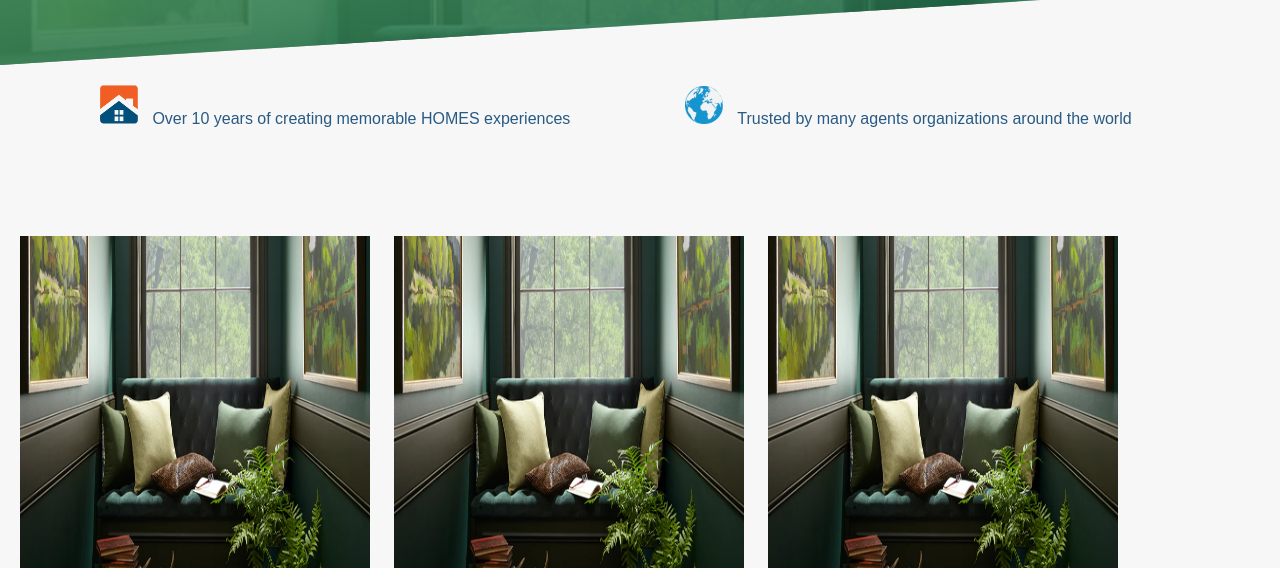
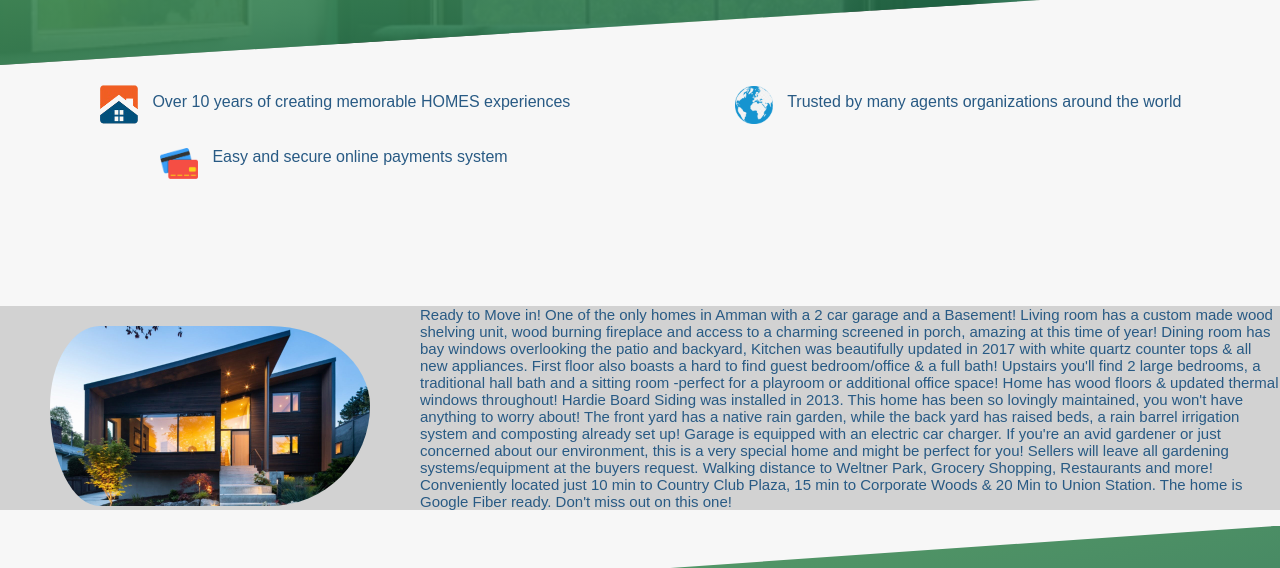
Before and after one commit to seis-amigos/baytAlbuyut, a plain HTML site: page Homes.html in a window 1280 px wide. Shown: the part 231-799 px from the top of the page. Drawn offline with nearby package versions, Linux system fonts and the light colour scheme; a web font is replaced by a local one.

Commit message:
last edit

```diff
--- a/Homes.html
+++ b/Homes.html
@@ -10,10 +10,11 @@
         integrity="sha512-iBBXm8fW90+nuLcSKlbmrPcLa0OT92xO1BIsZ+ywDWZCvqsWgccV3gFoRBv0z+8dLJgyAHIhR35VZc2oM/gI1w=="
         crossorigin="anonymous" referrerpolicy="no-referrer" />
     <link rel="preconnect" href="https://fonts.gstatic.com">
+    <link rel="preconnect" href="https://fonts.gstatic.com">
+    <link href="https://fonts.googleapis.com/css2?family=Francois+One&display=swap" rel="stylesheet">
     <link href="https://fonts.googleapis.com/css2?family=Francois+One&display=swap" rel="stylesheet">
     <link rel="stylesheet" href="css/home.css">
-
-    <title>Browse Homes</title>
+    <title>Browse Homes for Sales</title>
 </head>
 
 <body>
@@ -26,7 +27,7 @@
             <ul>
                 <li><a href="index.html">Home</a></li>
                 <li><a href="real.html" id="store-btn">Real Estate</a></li>
-                <li><a href="Homes.html">Homes</a></li>
+                <li><a href="Homes.html">For Sales</a></li>
                 <li><a href="Tour.html">Book a Tour</a></li>
                 <li><a href="#">Contact</a></li>
                 <li><a href="#">About Us</a></li>
@@ -48,24 +49,65 @@
             <span class="para1">
                 Over 10 years of creating memorable HOMES experiences
             </span>
+            <img src="img/W.png" class="img2">
+
             <span class="para1">
-                <img src="img/W.png" class="img2">
                 Trusted by many agents organizations around the world
             </span>
 
+            <img src="img/C.png" class="img3">
+
+            <span class="para1">
+                Easy and secure online payments system
+            </span>
         </div>
+
         <br>
         <br>
         <br>
         <br>
         <br>
         <br>
+        <!-- -------------- -->
+
+        <div class="tab2">
+            <img src="img/home.jpg" class="img4">
+            <p class="para2">
+                Ready to Move in! One of the only homes in Amman with a 2 car garage and a Basement! Living room has a
+                custom made wood shelving unit, wood burning fireplace and access to a charming screened in porch, amazing at this time of year! Dining room has bay windows overlooking the patio and backyard,
+                Kitchen was beautifully updated in 2017 with white quartz counter tops & all new appliances. First floor also boasts
+                a hard to find guest bedroom/office & a full bath! Upstairs you'll find 2 large bedrooms, a traditional hall bath and a sitting room -perfect for a
+                playroom or additional office space! Home has wood floors & updated thermal windows throughout! Hardie
+                Board Siding was installed in 2013. This home has been so lovingly maintained, you won't have anything to worry about! The front yard
+                has a native rain garden, while the back yard has raised beds, a rain barrel irrigation system and composting already set
+                up! Garage is equipped with an electric car charger. If you're an avid gardener or just concerned about our environment,
+                this is a very special home and might be perfect for you! Sellers will leave all gardening systems/equipment at the buyers
+                request. Walking distance to Weltner Park, Grocery Shopping, Restaurants and more! Conveniently located just 10 min to
+                Country Club Plaza, 15 min to Corporate Woods & 20 Min to Union Station. The home is Google Fiber ready. Don't miss out on this one!
+            </p>
+
+            <p>
 
 
 
-        <img src="images/headerImg.png" alt="" class="main-image">
-        <img src="images/headerImg.png" alt="" class="main-image">
-        <img src="images/headerImg.png" alt="" class="main-image">
+            </p>
+            <!-- <img src="img/house.jpg" class="img5">
+
+            <span class="para2">
+                Trusted by many agents organizations around the world
+            </span>
+
+            <img src="img/villa.jpg" class="img6">
+
+            <span class="para2">
+                Easy and secure online payments system
+            </span>
+
+            <img src="img/villa3.jpg " class="img7">
+
+            <span class="para2">
+                Easy and secure online payments system
+            </span> -->
 
     </main>
 
--- a/css/home.css
+++ b/css/home.css
@@ -131,31 +131,58 @@ header #navbarContainer ul
     border: 1px solid #fff;
     padding: 10px 15px;
 }
-/* ----------------------------------------------------------- */
+/* ---------------tab1-------------------------------------------- */
 
 .img1 {
   width: 3%;
   padding-left: 100px;
   padding-top: 20px;
   margin-right: 10px;
-
 }
 
 .img2 {
   width: 3%;
-  padding-left: 100px;
+  padding-left: 150px;
   padding-top: 20px;
   margin-right: 10px;
   margin-left: 10px;
+}
 
+.img3 {
+  width: 3%;
+  padding-left: 150px;
+  padding-top: 20px;
+  margin-right: 10px;
+  margin-left: 10px;
 }
+
  .para1 {
   font-family: 'Francois One', sans-serif;
   color: #285A84;
+  position: relative;
+  top: -17px;
  }
 
+/* ---------------tab2-------------------------------------------- */
+.img4 {
+  float: left;
+  width: 25%;
+  padding-left: 50px;
+  padding-top: 20px;
+  margin-right: 50px;
+  border-radius: 20ch;
+  /* display: block; */
+}
 
-
+.para2 {
+  text-align: left;
+  font-size: 15px;
+  font-family: 'Francois One', sans-serif;
+  background-color: rgba(128, 128, 128, 0.315);
+  /* display: inline; */
+  /* position: relative; */
+  /* top: -17px; */
+ }
 
 
 
```
Also changed, not shown: index.html (+1 -1 lines), real.html (+1 -1 lines), tour.html (+1 -1 lines), img/C.png (added).
